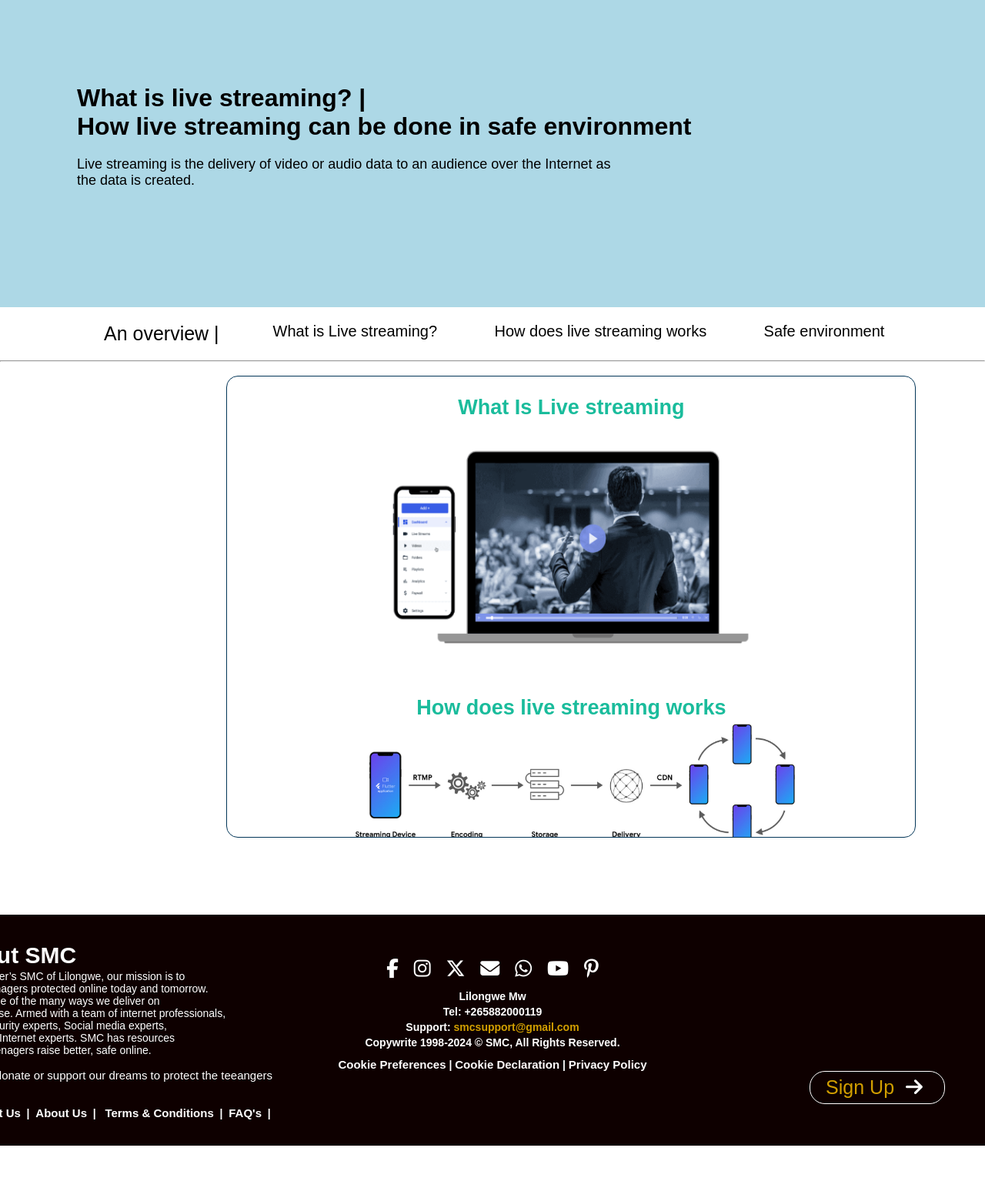
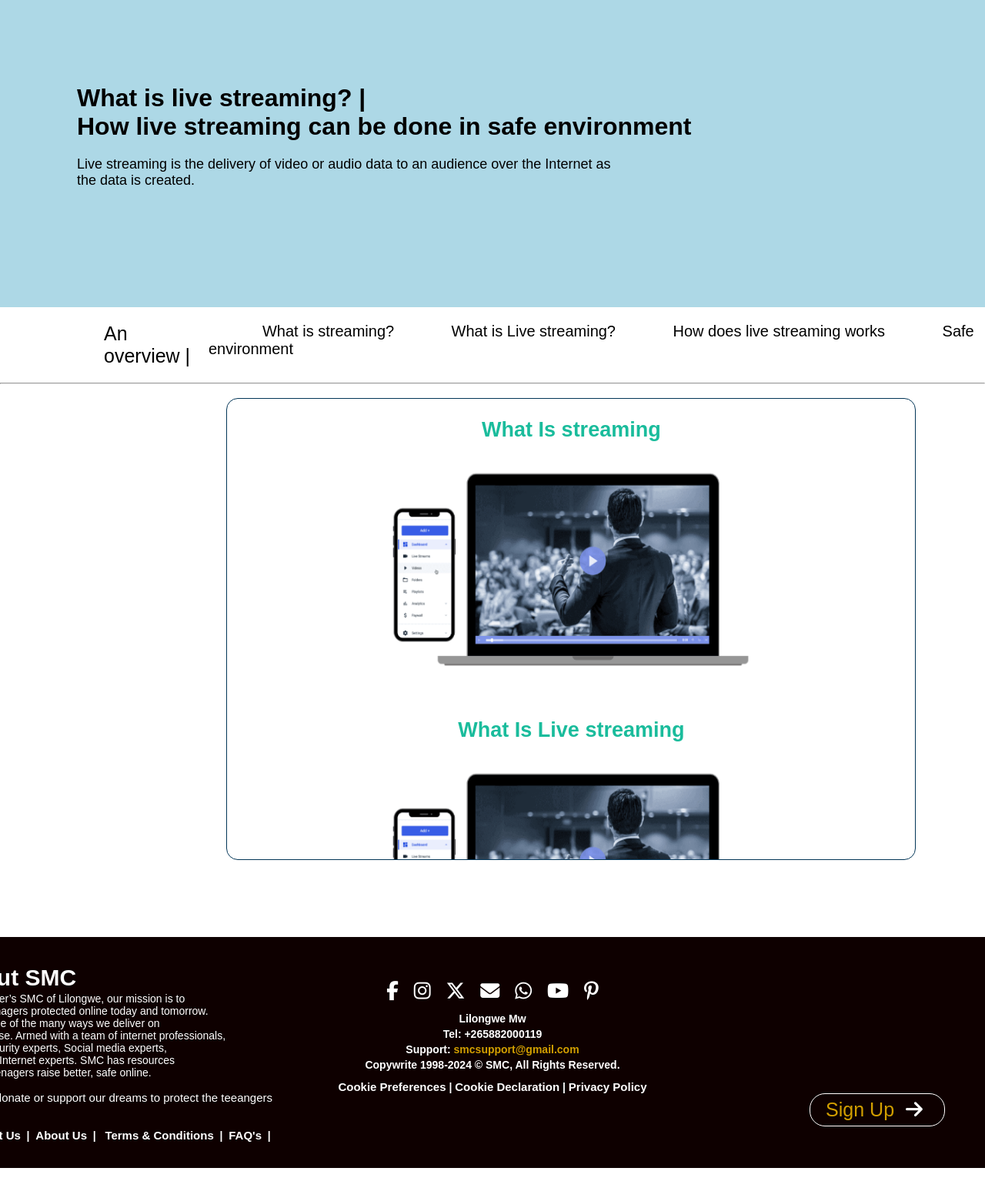
Before and after one commit to Lacsonii/LacsonImran-Online-safety-website, a PHP site: page /Livestreaming.php in a window 1280 px wide. Shown: the part 71-1627 px from the top of the page at 77% size. Run offline with PHP 8.4, Linux system fonts and the light colour scheme.

Commit message:
added overview links "What is streaming?

```diff
--- a/Livestreaming.php
+++ b/Livestreaming.php
@@ -57,37 +57,6 @@
     </div>
 </nav>
 <!-- === end navigation-bar text === -->
-<!-- === Login pop-up text === -->
-
-<div class = "popup">
-    <div class = "close-btn">&times;</div>
-    <div class = "form">
-      <h2>Log In</h2>
-        <div class = "form-element">
-            <lable for = "Username">Username</lable>
-            <input type = "text" id = "email" placeholder = "username or email">
-        </div>
-
-        <div class = "form-element">
-            <lable for = "password">Password</lable>
-            <input type = "password" id = "password" placeholder = "password">
-            <input type="checkbox" onclick="Function()">Show Password
-        </div>
-
-        <div class = "form-element">
-            <input type = "checkbox" id = "remember.me">
-            <lable for = "remember-me">Remember Me</lable>
-        </div>
-        <div class = "form-element">
-            <button type = "submit" class = "btn">Sign In</button></br></br>
-            <a href = "SignUp.php"><button>Sign Up</button></a>
-        </div>
-        <div class = "form-element">
-            <a href = "#">Forgot password?</a>
-        </div>
-    </div>
-</div>
-<!-- === end Login pop-up text === -->
 
 <div class="live-stream">
     <h1>What is live streaming?&nbsp;|&nbsp;</br>How live streaming can be done in safe environment</h1>
@@ -99,18 +68,21 @@
 <div class="streaming-topics">
     <h1>An overview&nbsp;|</h1>
     <ul>
-        <li><a href="#section-1">What is Live streaming?</a></li>
-        <li><a href="#section-2">How does live streaming works</a></li>
-        <li><a href="#section-3">Safe environment</a></li>
+        <li><a href="#section-1">What is streaming?</a></li>
+        <li><a href="#section-2">What is Live streaming?</a></li>
+        <li><a href="#section-3">How does live streaming works</a></li>
+        <li><a href="#section-4">Safe environment</a></li>
     </ul>
 </div>
 <hr> </br>
 <div class="overview-site">
-    <h1 id = "section-1">What Is Live streaming</h1>
+    <h1 id = "section-1">What Is streaming</h1>
     <img src ="images/whatIsImage.png" alt ="LiveStreamImage">
-    <h1 id = "section-2">How does live streaming works</h1>
+    <h1 id = "section-2">What Is Live streaming</h1>
+    <img src ="images/whatIsImage.png" alt ="LiveStreamImage">
+    <h1 id = "section-3">How does live streaming works</h1>
     <img src ="images/howToImage.png" alt ="LiveStreamImage" class = "LiveStreamImage">
-    <h1 id = "section-3">How can live streaming be done in safe environment</h1>
+    <h1 id = "section-4">How can live streaming be done in safe environment</h1>
     <img src ="images/How-to-Protect.png" alt ="LiveStreamImage" class = "SafeWays">
 </div>
 <footer>
```
